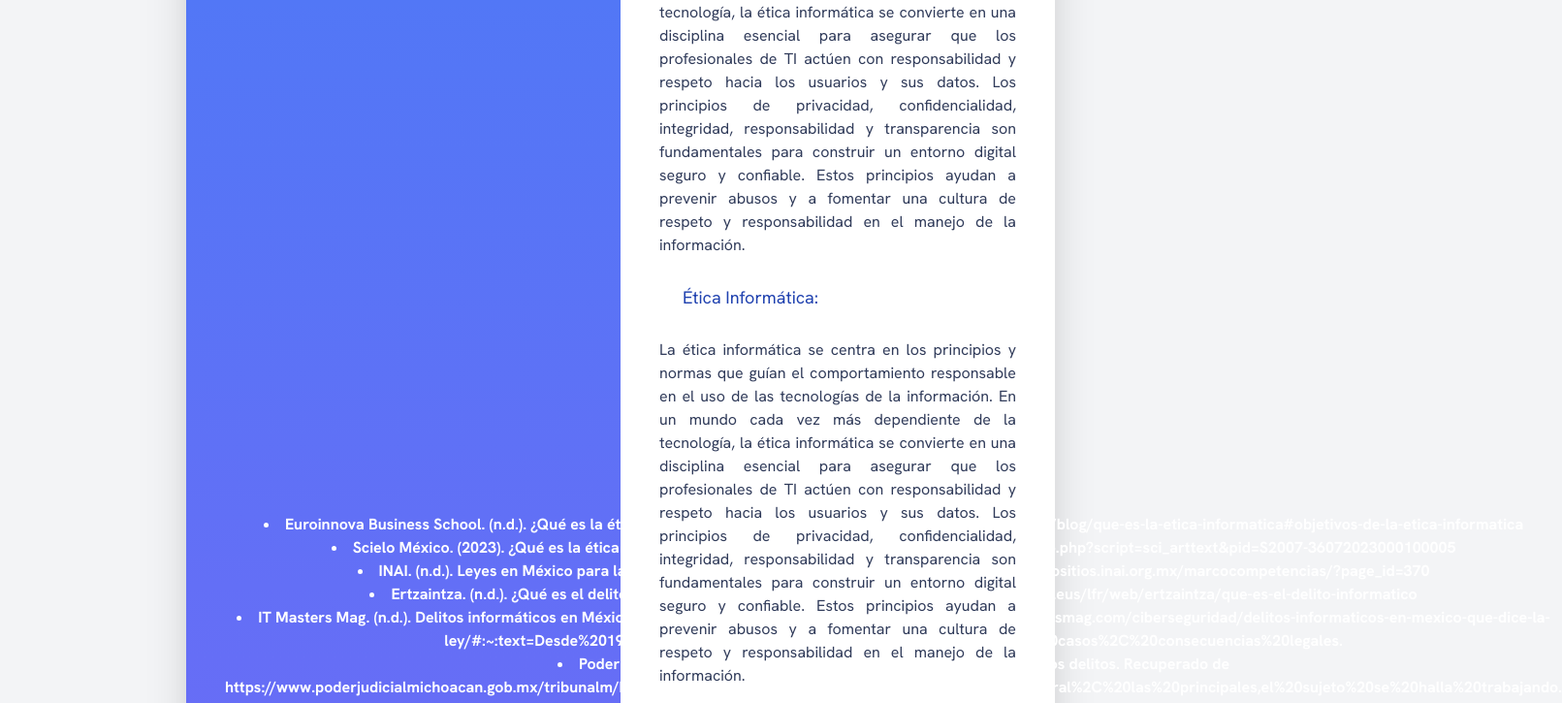
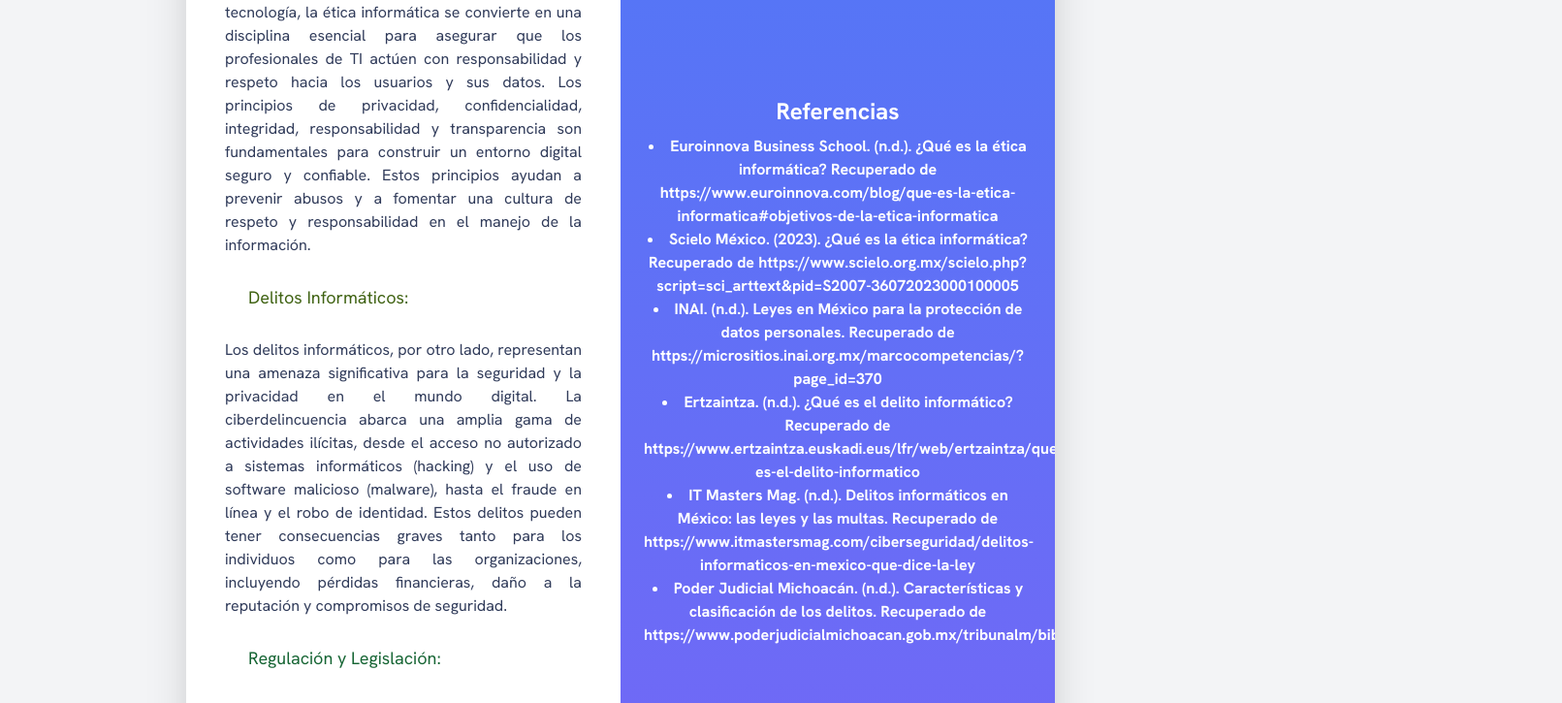
Before and after one commit to RenHanamura/ISWebsite, a website: page src/pages/conclusiones.html in a window 1280 px wide. Shown: the part 947-1672 px from the top of the page at 97% size, 1611 px wide, since content can reach past the window. Drawn offline with nearby package versions, Linux system fonts and the light colour scheme.

Commit message:
finalizado (ahora si)(ya de a debis)(ahora si ya de huevos)

```diff
--- a/src/pages/conclusiones.html
+++ b/src/pages/conclusiones.html
@@ -61,54 +61,6 @@
     <section
       class="w-[90%] min-w-md mx-auto bg-white shadow-2xl md:flex md:rounded-2xl md:max-w-4xl mt-8"
     >
-      <article
-        class="bg-gradient-to-b from-blue-500 to-violet-500 rounded-b-2xl p-10 text-white text-center md:rounded-2xl md:w-1/2 md:grid md:content-center"
-      >
-        <p class="text-2xl mb-2 font-bold">Referencias</p>
-        <ul class="list-disc list-inside font-bold text-white-gray-blue">
-          <li>
-            Euroinnova Business School. (n.d.). ¿Qué es la ética informática? Recuperado de
-            <a
-              href="https://www.euroinnova.com/blog/que-es-la-etica-informatica#objetivos-de-la-etica-informatica"
-              target="_blank"
-              >https://www.euroinnova.com/blog/que-es-la-etica-informatica#objetivos-de-la-etica-informatica</a
-            >
-          </li>
-          <li>
-            Scielo México. (2023). ¿Qué es la ética informática? Recuperado de
-            <a
-              href="https://www.scielo.org.mx/scielo.php?script=sci_arttext&pid=S2007-36072023000100005"
-              target="_blank"
-              >https://www.scielo.org.mx/scielo.php?script=sci_arttext&pid=S2007-36072023000100005</a
-            >
-          </li>
-          <li>
-            INAI. (n.d.). Leyes en México para la protección de datos personales. Recuperado de
-            <a href="https://micrositios.inai.org.mx/marcocompetencias/?page_id=370" target="_blank"
-              >https://micrositios.inai.org.mx/marcocompetencias/?page_id=370</a
-            >
-          </li>
-          <li>
-            Ertzaintza. (n.d.). ¿Qué es el delito informático? Recuperado de
-            <a href="https://www.ertzaintza.euskadi.eus/lfr/web/ertzaintza/que-es-el-delito-informatico" target="_blank"
-              >https://www.ertzaintza.euskadi.eus/lfr/web/ertzaintza/que-es-el-delito-informatico</a
-            >
-          </li>
-          <li>
-            IT Masters Mag. (n.d.). Delitos informáticos en México: las leyes y las multas. Recuperado de
-            <a href="https://www.itmastersmag.com/ciberseguridad/delitos-informaticos-en-mexico-que-dice-la-ley/#:~:text=Desde%201999%2C%20existe%20legislación%20federal,en%20algunos%20casos%2C%20consecuencias%20legales." target="_blank"
-              >https://www.itmastersmag.com/ciberseguridad/delitos-informaticos-en-mexico-que-dice-la-ley/#:~:text=Desde%201999%2C%20existe%20legislación%20federal,en%20algunos%20casos%2C%20consecuencias%20legales.</a
-            >
-          </li>
-          <li>
-            Poder Judicial Michoacán. (n.d.). Características y clasificación de los delitos. Recuperado de
-            <a href="https://www.poderjudicialmichoacan.gob.mx/tribunalm/biblioteca/almadelia/Cap3.htm#:~:text=En%20forma%20general%2C%20las%20principales,el%20sujeto%20se%20halla%20trabajando." target="_blank"
-              >https://www.poderjudicialmichoacan.gob.mx/tribunalm/biblioteca/almadelia/Cap3.htm#:~:text=En%20forma%20general%2C%20las%20principales,el%20sujeto%20se%20halla%20trabajando.</a
-            >
-          </li>
-        </ul>
-      </article>
-
       <article class="p-10 grid gap-6 md:w-1/2">
         <h3 class="text-xl font-bold">Conclusiones</h3>
         <p class="ml-auto text-dark-gray-blue text-justify">
@@ -135,22 +87,6 @@
           <p class="text-purple-800 text-lg">Ética Informática:</p>
         </div>
         <p class="text-dark-gray-blue text-justify">
-          La ética informática se centra en los principios y normas que guían el
-          comportamiento responsable en el uso de las tecnologías de la
-          información. En un mundo cada vez más dependiente de la tecnología, la
-          ética informática se convierte en una disciplina esencial para
-          asegurar que los profesionales de TI actúen con responsabilidad y
-          respeto hacia los usuarios y sus datos. Los principios de privacidad,
-          confidencialidad, integridad, responsabilidad y transparencia son
-          fundamentales para construir un entorno digital seguro y confiable.
-          Estos principios ayudan a prevenir abusos y a fomentar una cultura de
-          respeto y responsabilidad en el manejo de la información.
-        </p>
-
-        <div class="bg-light-blue/5 rounded-xl flex py-1 px-6 items-center">
-          <p class="text-blue-800 text-lg">Ética Informática:</p>
-        </div>
-        <p class="ml-auto text-dark-gray-blue text-justify">
           La ética informática se centra en los principios y normas que guían el
           comportamiento responsable en el uso de las tecnologías de la
           información. En un mundo cada vez más dependiente de la tecnología, la
@@ -215,13 +151,71 @@
           diaria y profesional.
         </p>
       </article>
+
+      <article
+        class="bg-gradient-to-b from-blue-500 to-violet-500 rounded-b-2xl text-white text-center md:rounded-2xl md:w-1/2 md:grid md:content-center"
+      >
+        <div class="p-6 overflow-auto max-h-screen">
+          <p class="text-2xl mb-2 font-bold">Referencias</p>
+          <div class="text-white text-center">
+            <ul class="list-disc list-inside font-bold text-white">
+              <li>
+                Euroinnova Business School. (n.d.). ¿Qué es la ética informática? Recuperado de
+                <a
+                  href="https://www.euroinnova.com/blog/que-es-la-etica-informatica#objetivos-de-la-etica-informatica"
+                  target="_blank"
+                  >https://www.euroinnova.com/blog/que-es-la-etica-informatica#objetivos-de-la-etica-informatica</a
+                >
+              </li>
+              <li>
+                Scielo México. (2023). ¿Qué es la ética informática? Recuperado de
+                <a
+                  href="https://www.scielo.org.mx/scielo.php?script=sci_arttext&pid=S2007-36072023000100005"
+                  target="_blank"
+                  >https://www.scielo.org.mx/scielo.php?script=sci_arttext&pid=S2007-36072023000100005</a
+                >
+              </li>
+              <li>
+                INAI. (n.d.). Leyes en México para la protección de datos personales. Recuperado de
+                <a
+                  href="https://micrositios.inai.org.mx/marcocompetencias/?page_id=370"
+                  target="_blank"
+                  >https://micrositios.inai.org.mx/marcocompetencias/?page_id=370</a
+                >
+              </li>
+              <li>
+                Ertzaintza. (n.d.). ¿Qué es el delito informático? Recuperado de
+                <a
+                  href="https://www.ertzaintza.euskadi.eus/lfr/web/ertzaintza/que-es-el-delito-informatico"
+                  target="_blank"
+                  >https://www.ertzaintza.euskadi.eus/lfr/web/ertzaintza/que-es-el-delito-informatico</a
+                >
+              </li>
+              <li>
+                IT Masters Mag. (n.d.). Delitos informáticos en México: las leyes y las multas. Recuperado de
+                <a
+                  href="https://www.itmastersmag.com/ciberseguridad/delitos-informaticos-en-mexico-que-dice-la-ley"
+                  target="_blank"
+                  >https://www.itmastersmag.com/ciberseguridad/delitos-informaticos-en-mexico-que-dice-la-ley</a
+                >
+              </li>
+              <li>
+                Poder Judicial Michoacán. (n.d.). Características y clasificación de los delitos. Recuperado de
+                <a
+                  href="https://www.poderjudicialmichoacan.gob.mx/tribunalm/biblioteca/almaedia/Cap3.htm#"
+                  target="_blank"
+                  >https://www.poderjudicialmichoacan.gob.mx/tribunalm/biblioteca/almaedia/Cap3.htm#</a
+                >
+              </li>
+            </ul>
+          </div>
+        </div>
+      </article>
     </section>
-
     <script>
-      const navLinks = document.querySelector(".nav-links");
-      function onToggleMenu(e) {
-        e.name = e.name === "menu" ? "close" : "menu";
-        navLinks.classList.toggle("top-[9%]");
+      function onToggleMenu(icon) {
+        const menu = document.querySelector('.nav-links');
+        menu.classList.toggle('hidden');
       }
     </script>
   </body>
```
